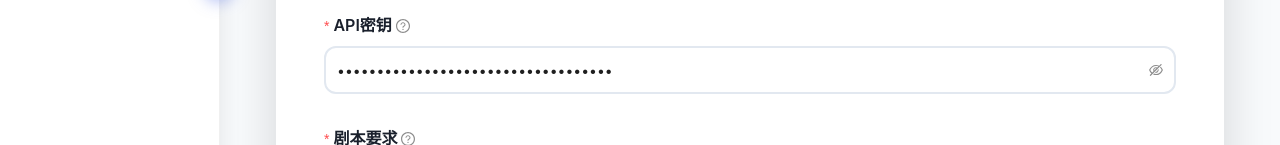
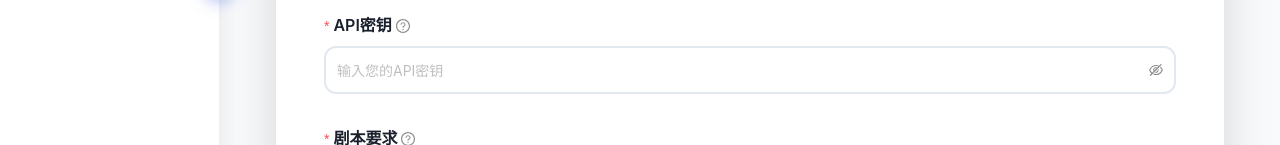
Before and after one commit to haimol/script-app, a React (Create React App) app: page / in a window 1280 px wide. Shown: the part 454-599 px from the top of the page. Built offline with nearby package versions, Linux system fonts and the light colour scheme.

Commit message:
Removed hardcoded api keys

```diff
--- a/src/LandingPage/LandingPage.tsx
+++ b/src/LandingPage/LandingPage.tsx
@@ -371,9 +371,7 @@ const LandingPage: React.FC<ApiConfigFormProps> = ({
           }}
           initialValues={{
             aiProvider: "deepseek",
-            apiKey: "sk-08fc30a4bed1498f94c48b34635347e6",
-
-            // apiKey: "", // Empty by default
+            apiKey: "", // Empty by default
             storySynopsis: projectData.storySynopsis,
             scriptRequirement: projectData.scriptRequirement,
             narrativeStyle: projectData.narrativeStyle,
```
